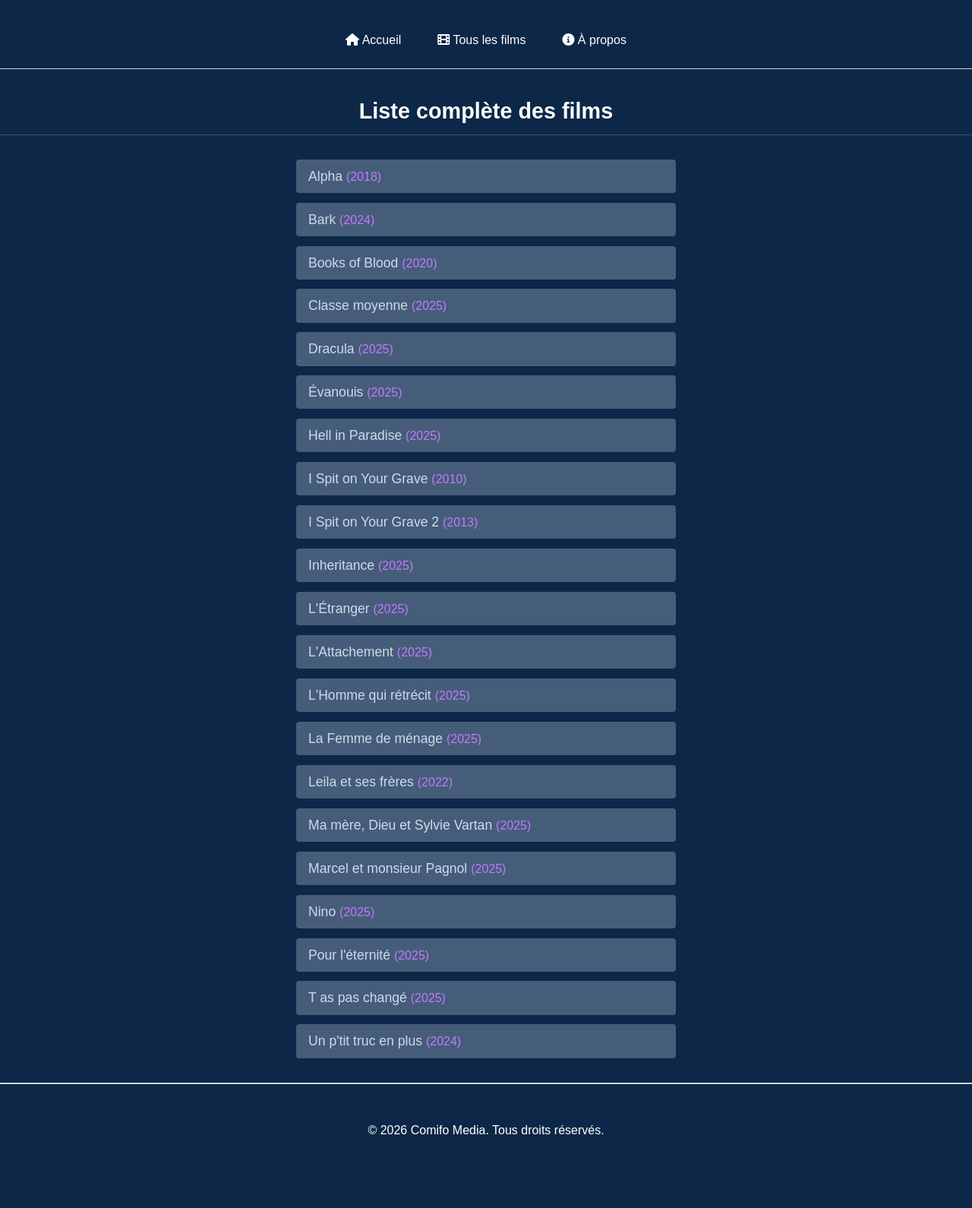
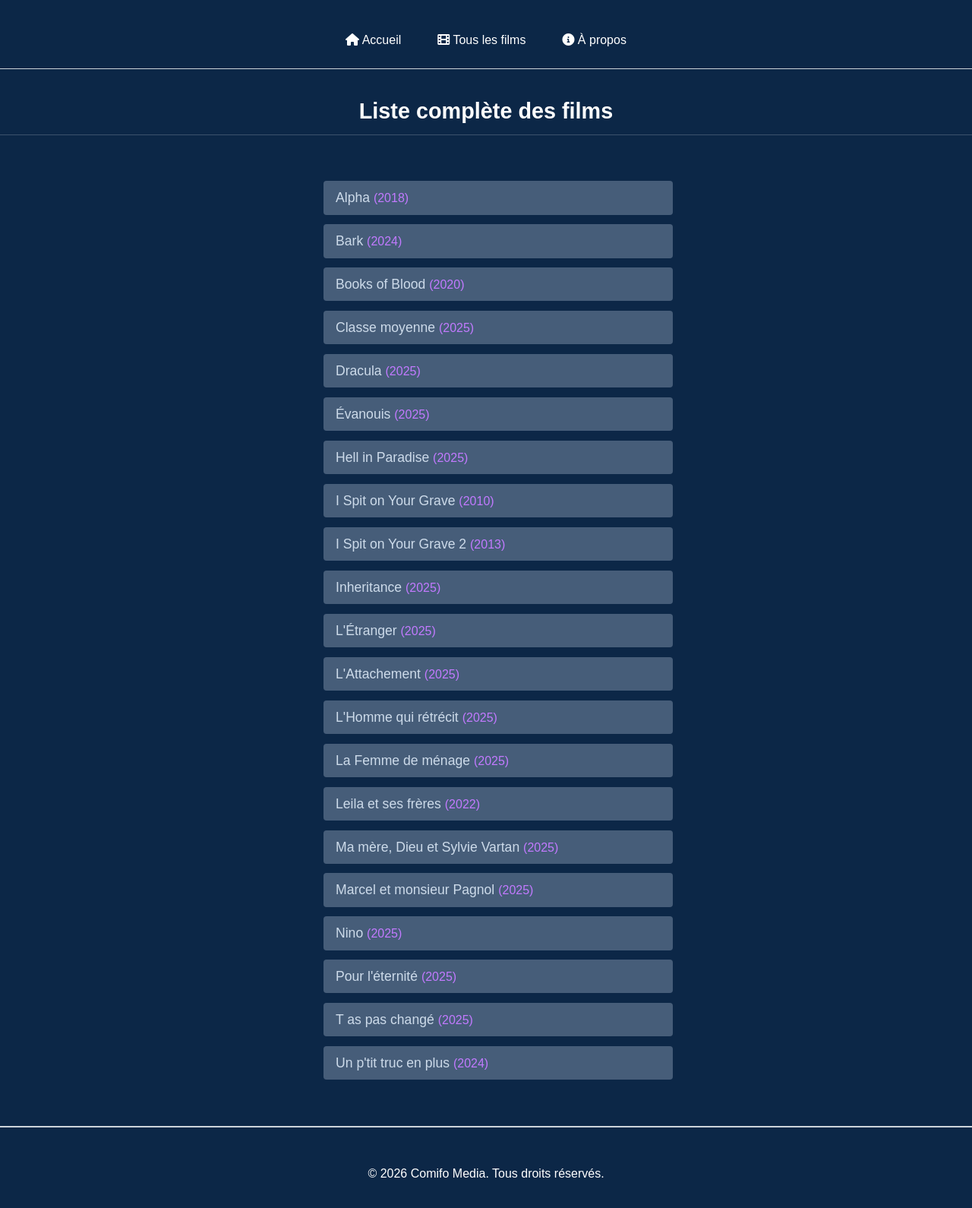
Before and after one commit to comifo-media/comifo-media, a Jekyll site: the page built from films.html, in a window 1280 px wide. Shown: the part 300-1890 px from the top of the page at 76% size. Built offline with Jekyll 4.4.1, drawn with Linux system fonts in a browser that asks for light colours; before the commit the page ends 1832 px from its top, so only the background shows below that.

Commit message:
Update style.css

```diff
--- a/assets/css/style.css
+++ b/assets/css/style.css
@@ -141,13 +141,10 @@
 }
 
 /* Responsive */
-/* Sur mobile: prendre plus de largeur */
 @media (max-width: 768px) {
-  .films-list {
-    max-width: 100%; /* 90% de la largeur disponible */
-    padding: 0 10px; /* Ajouter un peu de marge */
+  .films-grid {
+    grid-template-columns: 1fr;
   }
-}
 
   .film-poster {
     height: 250px;
@@ -253,6 +250,12 @@
   50% { background-position: right center; }
   100% { background-position: left center; }
 }
+/* Section films (conteneur parent) */
+.films {
+  width: 100%;
+  padding: 1rem;
+}
+
 /* Conteneur de la liste des films */
 .films-list-container {
   max-width: 800px;
@@ -273,8 +276,41 @@
   list-style: none;
   max-width: 500px;
   margin: 0 auto; /* Centre la liste horizontalement */
-  padding: 0;
+  padding: 0 20px;
   text-align: left;
+  box-sizing: border-box;
+  width: 100%;
+}
+
+/* Responsive - Mobile */
+@media (max-width: 768px) {
+  .films-list {
+    max-width: 100%;
+    padding: 0 15px;
+  }
+
+  .film-link {
+    font-size: 1.2rem;
+  }
+
+  .film-year {
+    font-size: 1.1rem;
+  }
+}
+
+@media (max-width: 480px) {
+  .films-list {
+    max-width: 100%;
+    padding: 0 10px;
+  }
+
+  .film-link {
+    font-size: 1.3rem;
+  }
+
+  .film-year {
+    font-size: 1.15rem;
+  }
 }
 
 /* Élément de la liste */
```
